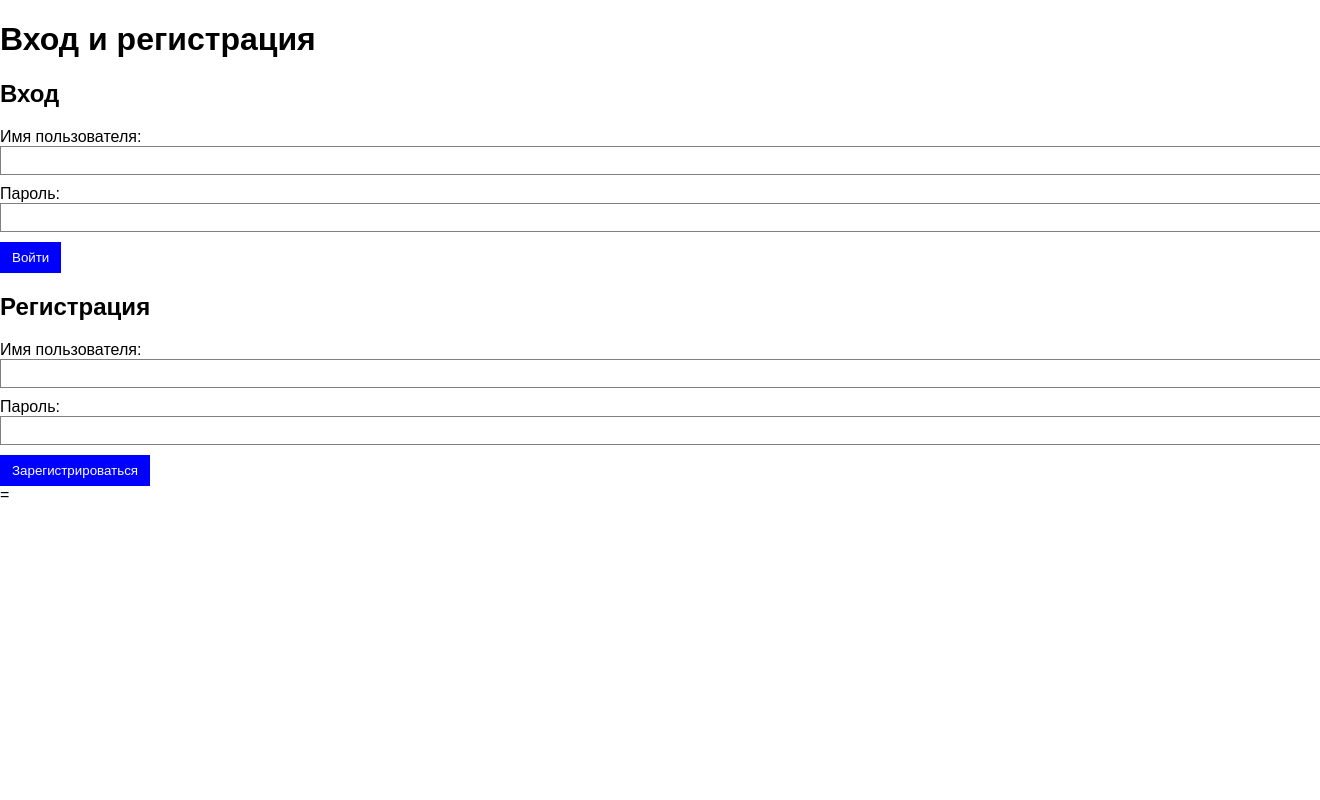
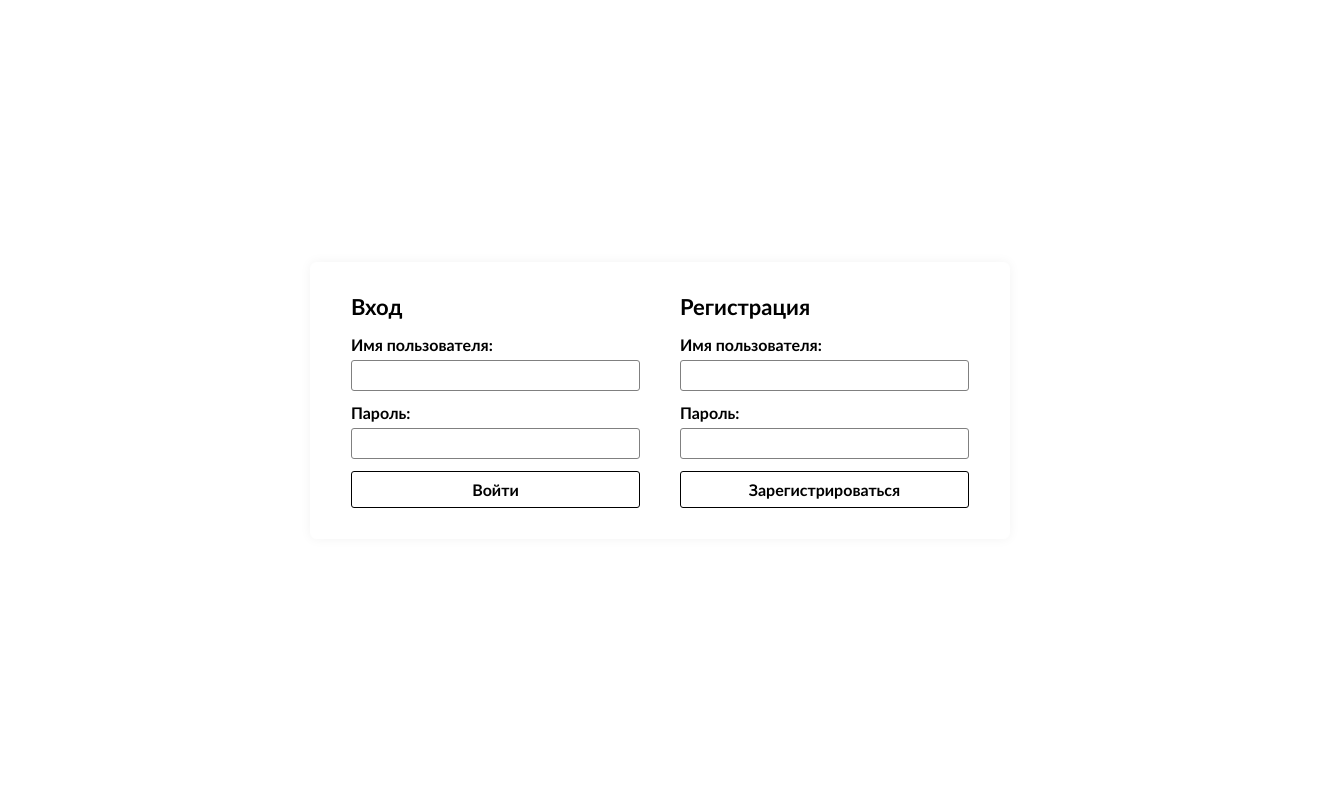
Before and after one commit to MelFxrd/To-Do-List, a Django app: page / in a window 1320 px wide; the page is wider, and only the part inside the window is pictured. Run offline with Django 5.2, Linux system fonts and the light colour scheme.

Commit message:
Улучшил внешний вид страницы входа

```diff
--- a/static/style.css
+++ b/static/style.css
@@ -1,9 +1,12 @@
 body {
-    background-color: white;
-    color: black;
-    font-family: Arial, Helvetica, sans-serif;
-    margin: 0;
-    padding: 0;
+  font-family: 'Trebuchet MS', 'Lucida Sans Unicode', 'Lucida Grande', 'Lucida Sans', Arial, sans-serif;
+  background: white;
+  color: black;
+  margin: 0;
+  height: 100vh;
+  display: flex;
+  justify-content: center;
+  align-items: center;
 }
 
 .container {
@@ -66,3 +69,63 @@ input, select, textarea {
   margin: 0;
   padding: 0;
 }
+
+.auth-container {
+  display: flex;
+  gap: 40px;
+  border: 1px solid white;
+  padding: 30px 40px;
+  border-radius: 6px;
+  background: white;
+  box-shadow: 0 0 12px rgb(0 0 0 / 0.05);
+  max-width: 700px;
+  width: 100%;
+  box-sizing: border-box;
+}
+
+.auth-container form {
+  width: 50%;
+}
+
+.auth-container h2 {
+  margin-top: 0;
+  margin-bottom: 15px;
+  font-weight: 700;
+  font-size: 22px;
+}
+
+.auth-container label {
+  display: block;
+  margin-bottom: 6px;
+  font-weight: 600;
+}
+
+.auth-container input[type="text"],
+.auth-container input[type="password"] {
+  width: 100%;
+  padding: 6px 8px;
+  border: 1px solid gray;
+  border-radius: 3px;
+  font-size: 14px;
+  margin-bottom: 12px;
+  font-family: inherit;
+  color: black;
+  background: white;
+  box-sizing: border-box;
+}
+
+.auth-container button {
+  padding: 8px 14px;
+  border: 1px solid black;
+  background: transparent;
+  font-weight: 600;
+  border-radius: 3px;
+  font-family: inherit;
+  color: black;
+  width: 100%;
+  font-size: 16px;
+}
+
+.auth-container button:hover {
+  background: white;
+}
--- a/tasks/templates/task_list.html
+++ b/tasks/templates/task_list.html
@@ -38,7 +38,7 @@
             {% if task.is_completed %}(Завершено){% endif %}
           </div>
           {% if task.description %}
-            <div>Описание: {{ task.description|safe }}</div>
+          <div class="description">Описание: {{ task.description|safe }}</div>
           {% endif %}
           <div>Приоритет: {{ task.priority }}</div>
           {% if task.deadline %}
--- a/user/templates/auth.html
+++ b/user/templates/auth.html
@@ -7,9 +7,8 @@
   <title>To Do List — Вход и Регистрация</title>
 </head>
 <body>
-    <h1>Вход и регистрация</h1>
-
-    <form method="post" style="margin-bottom: 20px;">
+  <div class="auth-container">
+    <form method="post" class="auth-form" novalidate>
       {% csrf_token %}
       <h2>Вход</h2>
 
@@ -22,7 +21,7 @@
       <button type="submit" name="login">Войти</button>
     </form>
 
-    <form method="post">
+    <form method="post" class="auth-form" novalidate>
       {% csrf_token %}
       <h2>Регистрация</h2>
 
@@ -34,6 +33,6 @@
 
       <button type="submit" name="register">Зарегистрироваться</button>
     </form>
+  </div>
 </body>
 </html>
-=
```
Also changed, not shown: db.sqlite3. Lines whose indentation alone changed are shown as unchanged.
